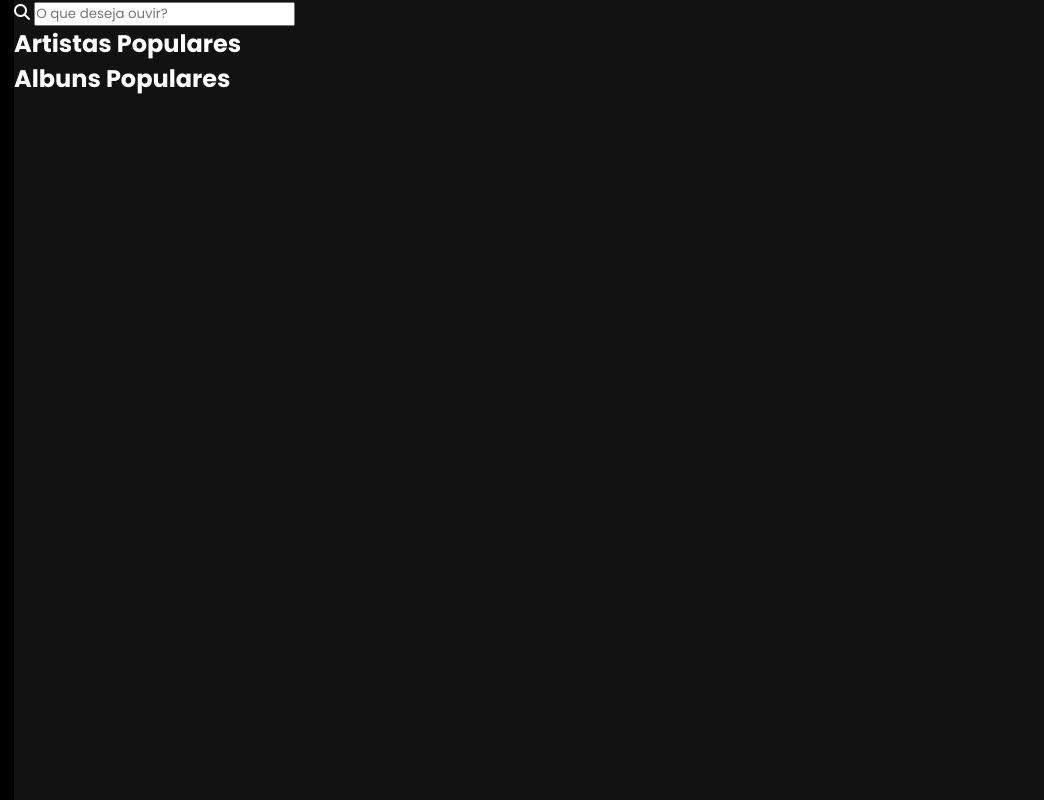
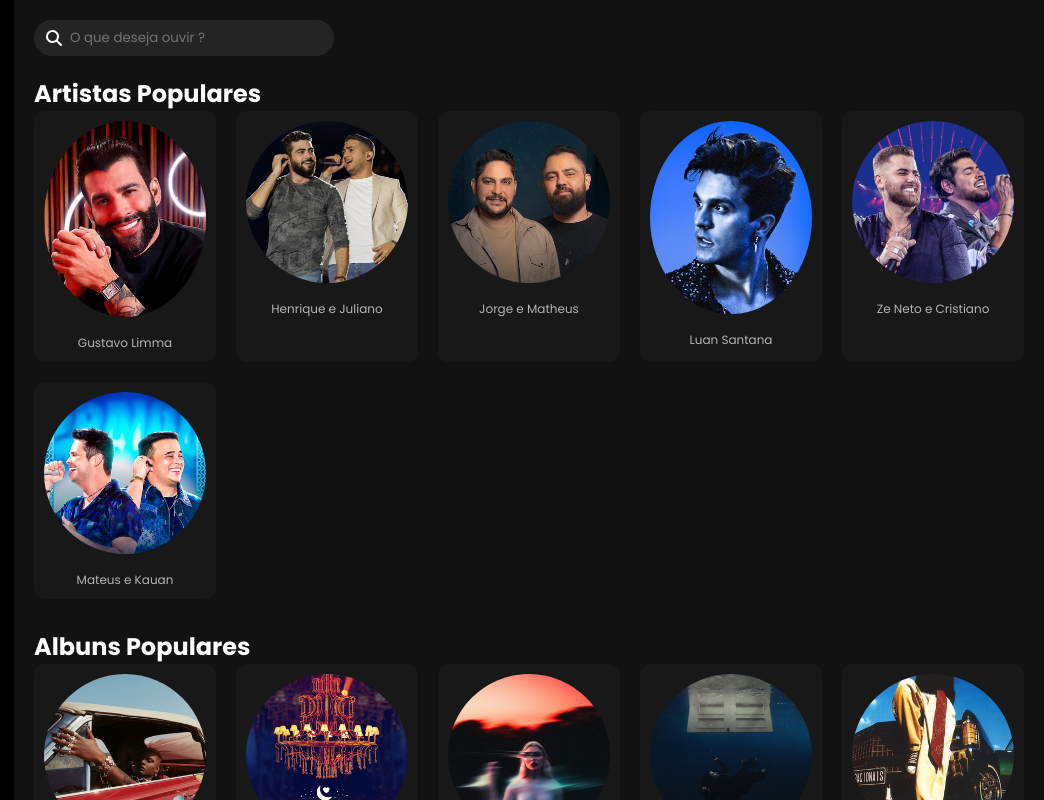
Before and after one commit to viniciuspereirafarias/Teste_Sptfy_v0, a plain HTML site: page index.html in a window 1280 px wide. Shown: the full height of the page, 236-1280 px from the left. Drawn offline with Linux system fonts and the light colour scheme.

Commit message:
Adicionando divs através do JS
Criando funções para criar e adicionar divs automaticamente, sem precisar gastar tempo e linhas em HTML, uma vez que são praticamente as mesmas, mudam apenas o valor do conteúdo.

```diff
--- a/scripts.js
+++ b/scripts.js
@@ -0,0 +1,45 @@
+document.addEventListener("DOMContentLoaded", () => {
+
+    const artistsData = [
+        { name: "Gustavo Limma", image: "./imgs/artista-gustavo-limma.jpg" },
+        { name: "Henrique e Juliano", image: "./imgs/artista-henrique-juliano.jpg" },
+        { name: "Jorge e Matheus", image: "./imgs/artista-jorge-mateus.jpg" },
+        { name: "Luan Santana", image: "./imgs/artista-luan-santana.jpg" },
+        { name: "Ze Neto e Cristiano", image: "./imgs/artista-ze-neto.jpg" },
+        { name: "Mateus e Kauan", image: "./imgs/artista-mateus-kauan.jpg" }
+    ];
+
+    const albumsData = [
+        { title: "Caju", artist: "Liniker", image: "./imgs/album-caju.jpg" },
+        { title: "Ceu Explica", artist: "Henrique e Junliano", image: "./imgs/album-ceu-explica.jpg" },
+        { title: "Escandalo", artist: "Luísa", image: "./imgs/album-escandalo.jpg" },
+        { title: "Hit Me", artist: "Billie Eilish", image: "./imgs/album-hit-me.jpg" },
+        { title: "Racionais", artist:"Racionais" , image: "./imgs/album-racionais.jpg" },
+        { title: "White Noise", artist:"Sleepy John" , image: "./imgs/album-white-noise.jpg" }
+    ];
+
+    const artistgrid = document.querySelector(".main_artist_grid");
+    const albumgrid = document.querySelector(".main_album_grid");
+
+    artistsData.forEach(artist => {
+        const artistCard = document.createElement("div");
+        artistCard.classList.add("artist_card");
+        artistCard.innerHTML = `
+            <img src="${artist.image}" alt="${artist.name}">
+            <p>${artist.name}</p>
+        `;
+        artistgrid.appendChild(artistCard);
+    })
+
+    albumsData.forEach(album => {
+        const albumCard = document.createElement("div");
+        albumCard.classList.add("album_card");
+        albumCard.innerHTML = `
+            <img src="${album.image}" alt="${album.title}">
+            <h4>${album.title}</h4>
+            <p>${album.artist}</p>
+        `;
+        albumgrid.appendChild(albumCard);
+    })
+
+})
--- a/styles.css
+++ b/styles.css
@@ -91,3 +91,66 @@ body {
     cursor: pointer;
     font-size: 10px;
 }
+
+main {
+    flex-grow: 1;
+    padding: 20px;
+    overflow-y: auto;
+}
+
+.main_search_bar {
+    display: flex;
+    align-items: center;
+    padding: 8px 12px;
+    border-radius: 20px;
+    width: 300px;
+    background-color: #242424;
+}
+
+.main_search_bar input {
+    background-color: transparent;
+    border: none;
+    color: #ffff;
+    width: 100%;
+    margin-left: 8px;
+    outline: none;
+}
+
+.main_content {
+    margin-top: 20px;
+}
+
+.main_artist_grid, .main_album_grid {
+    display: grid;
+    grid-template-columns: repeat(auto-fill, minmax(150px, 1fr));
+    gap: 20px;
+    margin-bottom: 30px;
+}
+
+.artist_card, .album_card {
+    background-color: #181818;
+    border-radius: 10px;
+    padding: 10px;
+    text-align: center;
+    cursor: pointer;
+    transition: background-color 0.3s;
+}
+
+.artist_card:hover, .album_card:hover {
+    background-color: #282828;
+}
+
+.artist_card img, .album_card img {
+    width: 100%;
+    border-radius: 50%;
+    margin-bottom: 10px;
+}
+
+.artist_card p, .album_card p {
+    font-size: 12px;
+    color: #B7B3B6;
+}
+
+.album_card h3 {
+    font-size: 13px;
+}
```
Also changed, not shown: index.html (+1 -1 lines), imgs/album-caju.jpg (added), imgs/album-ceu-explica.jpg (added), imgs/album-escandalo.jpg (added), imgs/album-hit-me.jpg (added), imgs/album-racionais.jpg (added), imgs/album-white-noise.jpg (added), imgs/artista-gustavo-limma.jpg (added), imgs/artista-henrique-juliano.jpg (added), imgs/artista-jorge-mateus.jpg (added), imgs/artista-luan-santana.jpg (added), imgs/artista-mateus-kauan.jpg (added), imgs/artista-ze-neto.jpg (added).
